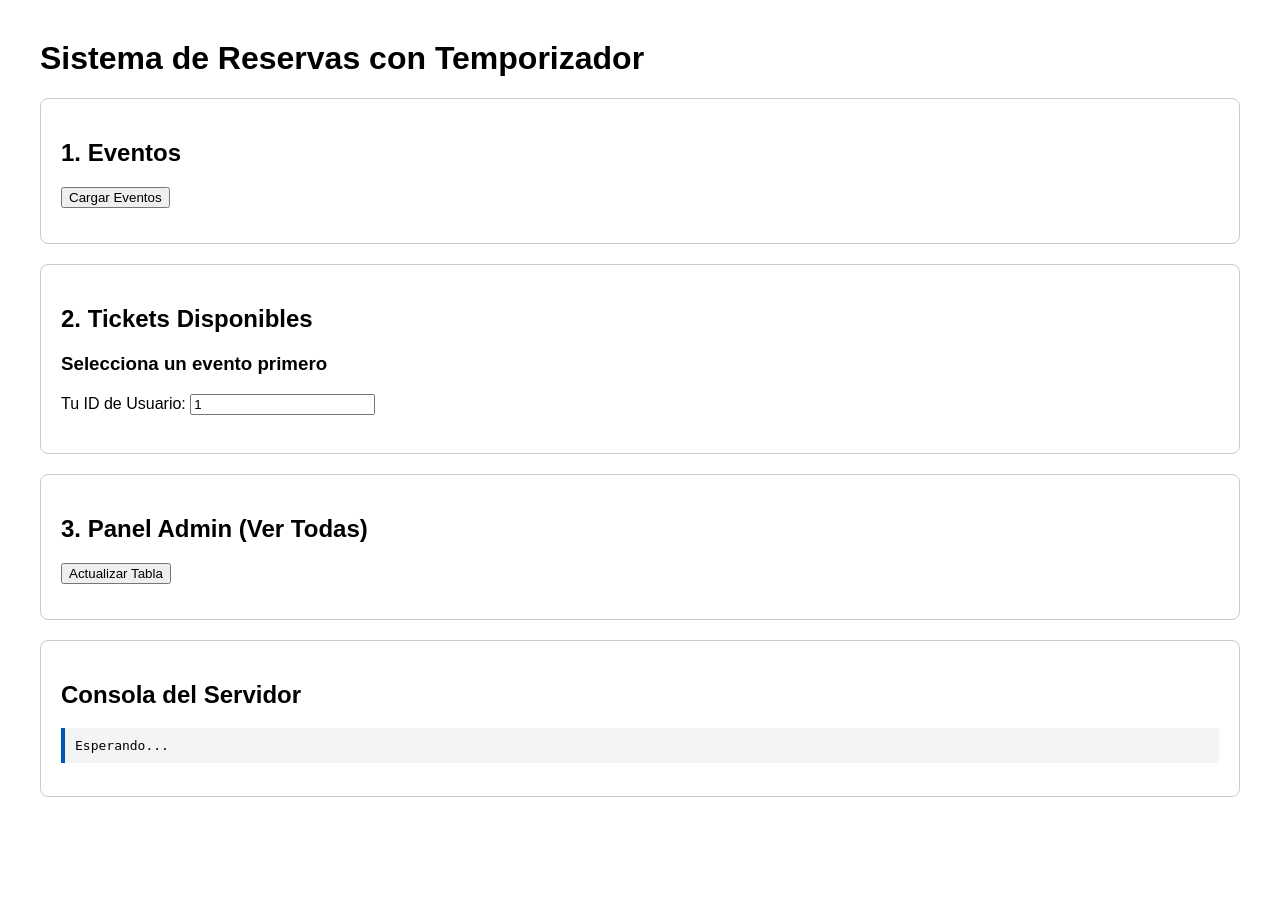
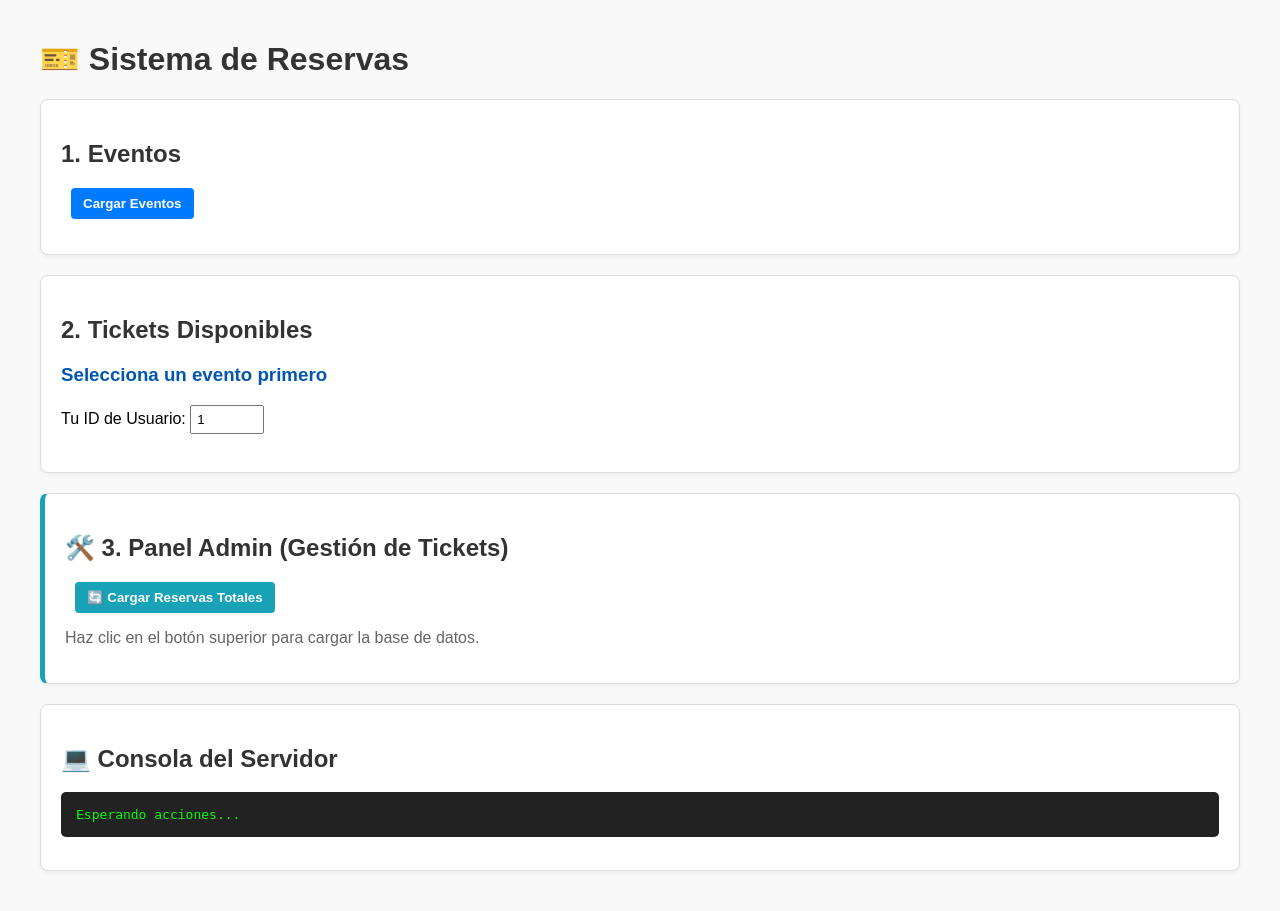
Before and after one commit to guillebusta10/Gesti-n-de-reservas-y-eventos, a Flask app: page / in a window 1280 px wide. Before the commit the page ends 797 px from the top, so only its background shows below. Run offline with Flask 3, Linux system fonts and the light colour scheme; some libraries are stand-ins or nearby versions.

Commit message:
arreglos

```diff
--- a/arquitectura1/app.py
+++ b/arquitectura1/app.py
@@ -84,29 +84,24 @@ def obtener_reservas():
     try:
         conexion = obtener_conexion()
         cursor = conexion.cursor()
-
+        # Cambiamos a LEFT JOIN para asegurar que se vean todos los tickets
+        # que no estén en estado 'disponible'
         query = """
-            SELECT t.id, u.nombre, e.nombre, t.fecha_expiracion
+            SELECT t.id, COALESCE(u.nombre, 'Sin nombre'), e.nombre, t.estado
             FROM tickets t
-            JOIN usuarios u ON t.usuario_id = u.id
+            LEFT JOIN usuarios u ON t.usuario_id = u.id
             JOIN eventos e ON t.evento_id = e.id
-            WHERE t.estado = 'reservado';
+            WHERE t.estado IN ('reservado', 'confirmado')
+            ORDER BY t.id DESC;
         """
         cursor.execute(query)
         reservas_db = cursor.fetchall()
-
-        lista_reservas = []
-        for res in reservas_db:
-            lista_reservas.append({
-                "ticket_id": res[0],
-                "usuario_nombre": res[1],
-                "evento_nombre": res[2],
-                "expira": str(res[3])
-            })
-
+        lista_reservas = [
+            {"ticket_id": r[0], "usuario_nombre": r[1], "evento_nombre": r[2], "estado": r[3]}
+            for r in reservas_db
+        ]
         conexion.close()
         return jsonify(lista_reservas)
-
     except Exception as e:
         return jsonify({"error": str(e)}), 500
 
@@ -185,7 +180,7 @@ def eliminar_reserva(ticket_id):
             SET estado = 'disponible',
                 usuario_id = NULL,
                 fecha_expiracion = NULL
-            WHERE id = %s AND estado = 'reservado'
+            WHERE id = %s
             RETURNING id;
         """
         cursor.execute(query, (ticket_id,))
--- a/arquitectura1/templates/index.html
+++ b/arquitectura1/templates/index.html
@@ -2,54 +2,60 @@
 <html lang="es">
 <head>
     <meta charset="UTF-8">
-    <title>Prueba de Reservas - Contador</title>
+    <title>Prueba de Reservas - Contador y Admin</title>
     <style>
-        body { font-family: Arial, sans-serif; margin: 40px; }
-        .caja { border: 1px solid #ccc; padding: 20px; margin-bottom: 20px; border-radius: 8px; }
-        #respuesta { background: #f4f4f4; padding: 10px; border-left: 4px solid #0056b3; }
-        .evento-item, .ticket-item { margin-bottom: 10px; padding: 10px; background: #eef; border-radius: 4px; }
-        .btn-accion { margin-left: 10px; cursor: pointer; background: #28a745; color: white; border: none; padding: 5px 10px; border-radius: 4px;}
-        .contador { font-size: 24px; color: red; font-weight: bold; }
-        #zona-temporizador { display: none; background: #ffeeba; padding: 15px; border-radius: 5px; margin-top: 15px; }
+        body { font-family: Arial, sans-serif; margin: 40px; background-color: #f9f9f9; }
+        .caja { background: white; border: 1px solid #ddd; padding: 20px; margin-bottom: 20px; border-radius: 8px; box-shadow: 0 2px 4px rgba(0,0,0,0.05); }
+        h1, h2 { color: #333; }
+        #respuesta { background: #222; color: #0f0; padding: 15px; border-radius: 5px; font-family: monospace; }
+        .evento-item, .ticket-item { margin-bottom: 10px; padding: 15px; background: #eef; border-radius: 6px; border: 1px solid #ccd; }
+        .btn-accion { margin-left: 10px; cursor: pointer; background: #007bff; color: white; border: none; padding: 8px 12px; border-radius: 4px; font-weight: bold; }
+        .btn-accion:hover { background: #0056b3; }
+        .btn-eliminar { margin-left: 15px; background: #dc3545; color: white; border: none; padding: 6px 12px; cursor: pointer; border-radius: 4px; font-weight: bold; }
+        .btn-eliminar:hover { background: #c82333; }
+        .contador { font-size: 24px; color: #dc3545; font-weight: bold; }
+        #zona-temporizador { display: none; background: #fff3cd; border: 1px solid #ffeeba; padding: 15px; border-radius: 5px; margin-top: 15px; }
     </style>
 </head>
 <body>
 
-    <h1>Sistema de Reservas con Temporizador</h1>
+    <h1>🎫 Sistema de Reservas</h1>
 
     <div class="caja">
         <h2>1. Eventos</h2>
-        <button onclick="cargarEventos()">Cargar Eventos</button>
+        <button class="btn-accion" onclick="cargarEventos()">Cargar Eventos</button>
         <div id="lista-eventos" style="margin-top: 15px;"></div>
     </div>
 
     <div class="caja">
         <h2>2. Tickets Disponibles</h2>
-        <h3 id="nombre_evento">Selecciona un evento primero</h3>
+        <h3 id="nombre_evento" style="color: #0056b3;">Selecciona un evento primero</h3>
         <label>Tu ID de Usuario:</label>
-        <input type="number" id="input_usuario" value="1"><br><br>
+        <input type="number" id="input_usuario" value="1" style="padding: 5px; width: 60px;"><br><br>
 
         <div id="lista-tickets"></div>
 
         <div id="zona-temporizador">
             <p>Tienes <span id="reloj" class="contador">30</span> segundos para confirmar la compra del <b>Ticket #<span id="ticket_bloqueado"></span></b>.</p>
-            <button onclick="confirmarCompra()" class="btn-accion" style="background:#0056b3;">Confirmar Compra Definitiva</button>
+            <button onclick="confirmarCompra()" class="btn-accion" style="background:#28a745;">✅ Confirmar Compra Definitiva</button>
+        </div>
+    </div>
+
+    <div class="caja" style="border-left: 5px solid #17a2b8;">
+        <h2>🛠️ 3. Panel Admin (Gestión de Tickets)</h2>
+        <button onclick="cargarReservas()" class="btn-accion" style="background:#17a2b8;">🔄 Cargar Reservas Totales</button>
+        <div id="lista-reservas" style="margin-top: 15px;">
+            <p style="color: #666;">Haz clic en el botón superior para cargar la base de datos.</p>
         </div>
     </div>
 
     <div class="caja">
-        <h2>3. Panel Admin (Ver Todas)</h2>
-        <button onclick="cargarReservas()">Actualizar Tabla</button>
-        <div id="lista-reservas" style="margin-top: 15px;"></div>
-    </div>
-
-    <div class="caja">
-        <h2>Consola del Servidor</h2>
-        <pre id="respuesta">Esperando...</pre>
+        <h2>💻 Consola del Servidor</h2>
+        <pre id="respuesta">Esperando acciones...</pre>
     </div>
 
     <script>
-        let intervaloReloj; // Guarda el ID del temporizador
+        let intervaloReloj;
 
         // --- 1. EVENTOS ---
         async function cargarEventos() {
@@ -65,29 +71,28 @@
             });
         }
 
-        // --- 2. VER TICKETS DISPONIBLES ---
+        // --- 2. VER TICKETS ---
         async function verTickets(eventoId, nombre) {
             document.getElementById("nombre_evento").innerText = "Tickets para: " + nombre;
             const data = await (await fetch('/eventos/' + eventoId + '/tickets')).json();
-
             const lista = document.getElementById("lista-tickets");
             lista.innerHTML = "";
 
             if(data.length === 0) {
-                lista.innerHTML = "<p>Agotado. No hay tickets disponibles.</p>";
+                lista.innerHTML = "<p style='color:red;'>Agotado. No hay tickets disponibles en este momento.</p>";
                 return;
             }
 
             data.forEach(t => {
                 lista.innerHTML += `
-                <span class="ticket-item" style="display:inline-block; margin-right: 10px;">
-                    Ticket #${t.ticket_id}
+                <span class="ticket-item" style="display:inline-block; margin-right: 10px; margin-bottom:10px;">
+                    🎟️ Ticket #${t.ticket_id}
                     <button class="btn-accion" onclick="bloquearTicket(${t.ticket_id})">Bloquear</button>
                 </span>`;
             });
         }
 
-        // --- 3. BLOQUEAR TICKET (PRE-RESERVA 30s) ---
+        // --- 3. PRE-RESERVA (30s) ---
         async function bloquearTicket(ticketId) {
             const usuarioId = document.getElementById("input_usuario").value;
             const resp = await fetch('/reservar', {
@@ -100,19 +105,18 @@
             if(resp.ok) {
                 iniciarTemporizador(ticketId);
                 document.getElementById("respuesta").innerText = "Bloqueo exitoso. Tienes 30 segundos.";
-                cargarReservas();
+                cargarReservas(); // Actualiza el admin automáticamente
             } else {
-                alert(data.error); // Alguien te ganó el ticket
+                alert(data.error);
             }
         }
 
-        // --- 4. EL RELOJ ---
+        // --- 4. TEMPORIZADOR ---
         function iniciarTemporizador(ticketId) {
-            clearInterval(intervaloReloj); // Limpiar si había uno previo
-
+            clearInterval(intervaloReloj);
             document.getElementById("zona-temporizador").style.display = "block";
             document.getElementById("ticket_bloqueado").innerText = ticketId;
-            document.getElementById("lista-tickets").innerHTML = ""; // Esconder otros tickets
+            document.getElementById("lista-tickets").innerHTML = "";
 
             let segundos = 30;
             document.getElementById("reloj").innerText = segundos;
@@ -126,12 +130,12 @@
                     document.getElementById("zona-temporizador").style.display = "none";
                     alert("¡Tiempo agotado! El ticket fue liberado.");
                     document.getElementById("nombre_evento").innerText = "Elige un evento de nuevo";
-                    cargarReservas(); // Actualizamos admin
+                    cargarReservas();
                 }
-            }, 1000); // Se ejecuta cada 1000 milisegundos (1 segundo)
+            }, 1000);
         }
 
-        // --- 5. CONFIRMAR LA COMPRA FINAL ---
+        // --- 5. COMPRA FINAL ---
         async function confirmarCompra() {
             const ticketId = document.getElementById("ticket_bloqueado").innerText;
             const usuarioId = document.getElementById("input_usuario").value;
@@ -144,33 +148,76 @@
             const data = await resp.json();
 
             if(resp.ok) {
-                clearInterval(intervaloReloj); // Detener reloj
+                clearInterval(intervaloReloj);
                 document.getElementById("zona-temporizador").style.display = "none";
                 document.getElementById("respuesta").innerText = "¡FELICIDADES! Compra confirmada.";
                 alert("¡Compra Exitosa!");
                 cargarReservas();
             } else {
-                alert(data.error); // Falló (quizá justo expiró)
+                alert(data.error);
             }
         }
 
-        // --- 6. ADMIN ---
+        // --- 6. PANEL ADMIN MEJORADO ---
         async function cargarReservas() {
-            const data = await (await fetch('/reservas')).json();
+            const respuestaDiv = document.getElementById("respuesta");
             const lista = document.getElementById("lista-reservas");
+            lista.innerHTML = "Buscando reservas en la base de datos...";
+
+            try {
+                const resp = await fetch('/reservas');
+                const data = await resp.json();
+
                 lista.innerHTML = "";
+
+                if (data.length === 0) {
+                    lista.innerHTML = "<p>No hay ninguna reserva activa ni confirmada.</p>";
+                    respuestaDiv.innerText = "Base de datos consultada: 0 reservas.";
+                    return;
+                }
+
                 data.forEach(r => {
+                    // Pintamos de verde si está confirmado, o de amarillo si solo está bloqueado (30s)
+                    const colorFondo = r.estado === 'confirmado' ? '#d4edda' : '#fff3cd';
+                    const colorBorde = r.estado === 'confirmado' ? '#c3e6cb' : '#ffeeba';
+
                     lista.innerHTML += `
-                <div class="ticket-item">
-                    <b>Ticket #${r.ticket_id}</b> | Usuario: ${r.usuario_nombre} | Evento: ${r.evento_nombre} | Estado: <b>${r.estado}</b>
-                    <button style="background:red; color:white; border:none; cursor:pointer;" onclick="liberarAdmin(${r.ticket_id})">Liberar</button>
+                    <div class="ticket-item" style="background: ${colorFondo}; border-color: ${colorBorde};">
+                        <b>Ticket #${r.ticket_id}</b> | 👤 Usuario: ${r.usuario_nombre} <br>
+                        🎪 Evento: ${r.evento_nombre} <br>
+                        📌 Estado: <b style="text-transform: uppercase;">${r.estado}</b>
+
+                        <button class="btn-eliminar" onclick="liberarAdmin(${r.ticket_id})">
+                            🗑️ Eliminar / Liberar Ticket
+                        </button>
                     </div>`;
                 });
+                respuestaDiv.innerText = "Lista de reservas totales actualizada.";
+            } catch (error) {
+                lista.innerHTML = "<p style='color:red;'>Error al cargar las reservas.</p>";
+                respuestaDiv.innerText = "Error Admin: " + error;
+            }
         }
 
+        // Lógica para el botón de Eliminar
         async function liberarAdmin(ticketId) {
-            await fetch('/reservas/' + ticketId, { method: 'DELETE' });
+            const respuestaDiv = document.getElementById("respuesta");
+            respuestaDiv.innerText = "Liberando ticket " + ticketId + " a la fuerza...";
+
+            try {
+                const resp = await fetch('/reservas/' + ticketId, { method: 'DELETE' });
+                const data = await resp.json();
+
+                respuestaDiv.innerText = JSON.stringify(data, null, 2);
+
+                // Refrescamos la tabla para que el ticket desaparezca visualmente
                 cargarReservas();
+
+                // Si justo estabas viendo los tickets, limpiamos para no descuadrar la vista
+                document.getElementById("lista-tickets").innerHTML = "";
+            } catch (error) {
+                respuestaDiv.innerText = "Error al liberar: " + error;
+            }
         }
     </script>
 </body>
```
Lines whose indentation alone changed are shown as unchanged.
